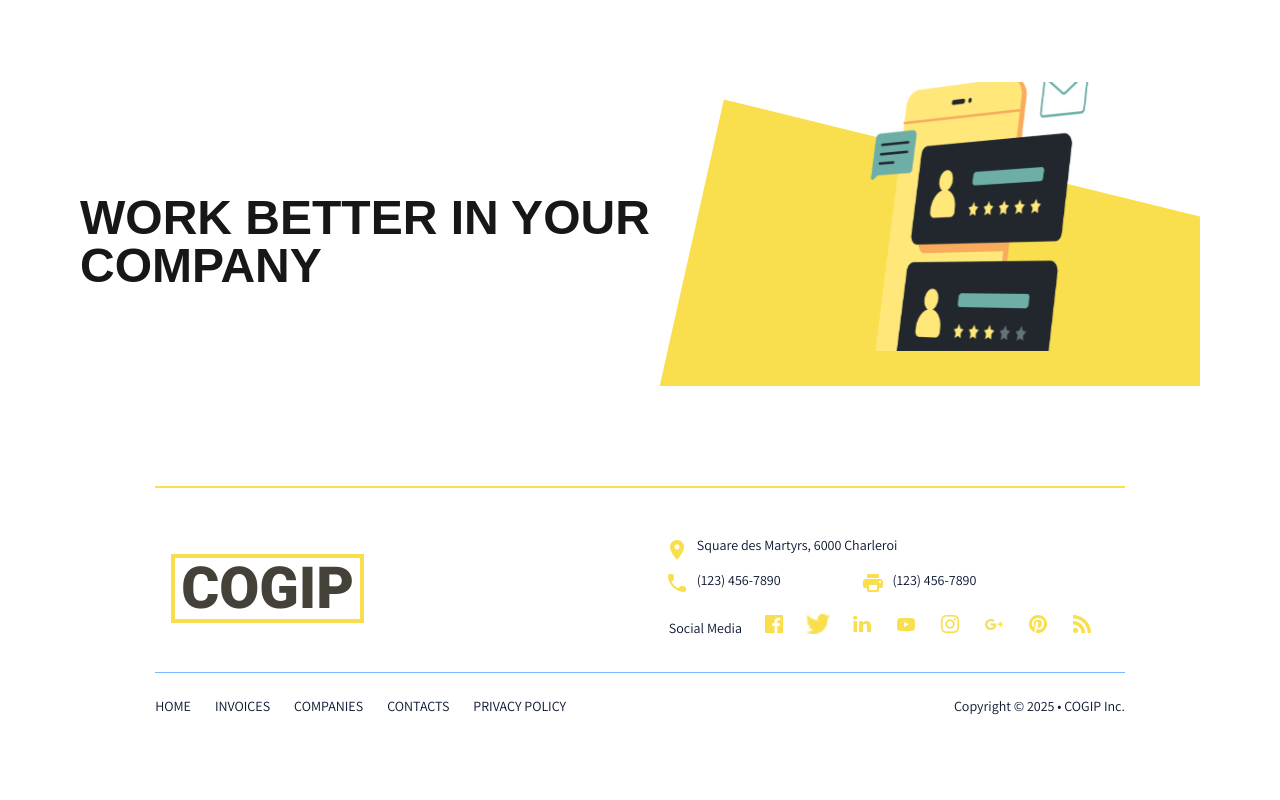
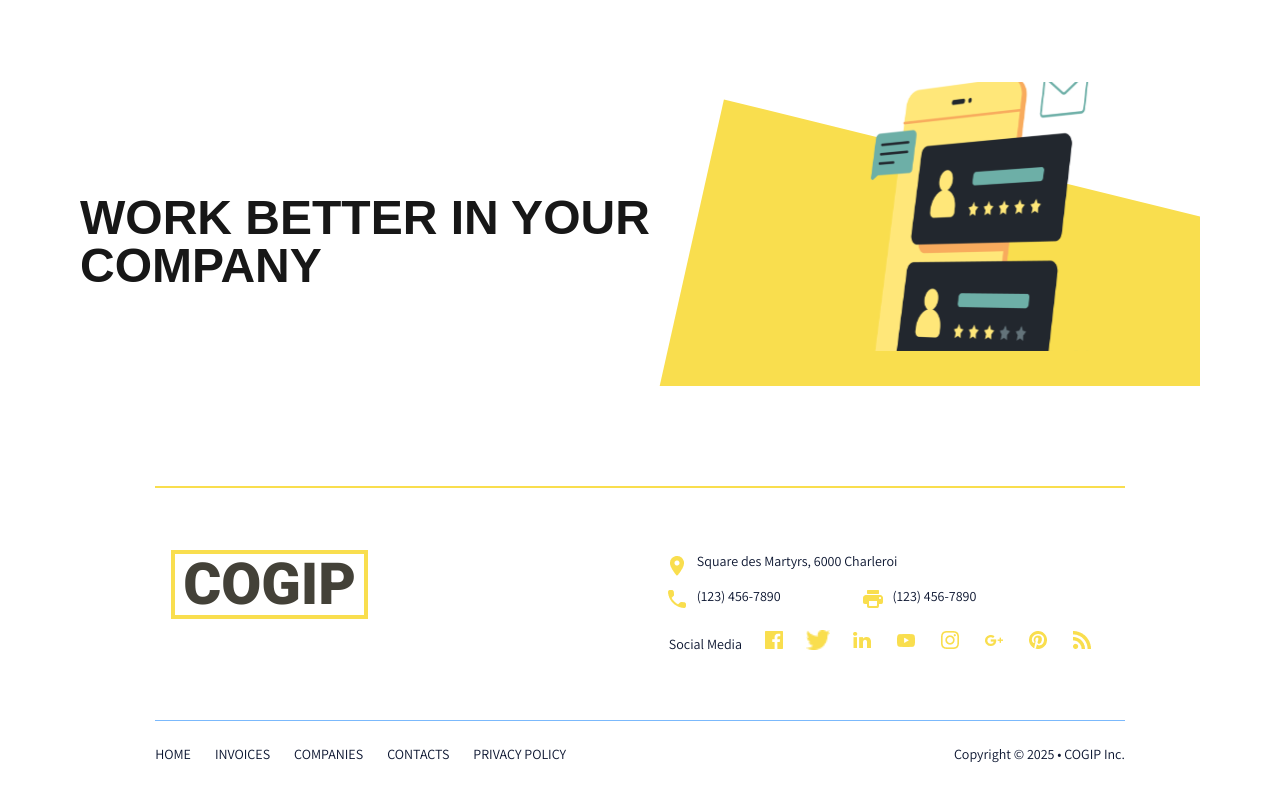
Before and after one commit to sam-sepiol1/cogip-client, a Next.js app: page / in a window 1280 px wide. Shown: the part 1901-2701 px from the top of the page. Built offline with nearby package versions, Linux system fonts and the light colour scheme.

Commit message:
Refacto the logo code and this position

```diff
--- a/app/components/Footer.tsx
+++ b/app/components/Footer.tsx
@@ -9,9 +9,9 @@ export default function Footer() {
 
     return (
         <footer className="w-[75.76%] mx-auto flex flex-col items-center justify-start mt-[100px] mb-[100px] border-t-2 border-[#F9DE4E]">
-            <div className="w-full flex justify-between items-center mt-6">
+            <div className="w-full flex justify-between items-center mt-10">
                 <h2
-                    className="footer-logo text-5xl font-bold text-[#434138] border-4 ml-4 px-1.5 py-0.5"
+                    className="footer-logo border-4 ml-4 px-2 py-0.5 relative top-[-20px]"
                     style={{borderColor: "#F9DE4E"}}>
                     COGIP
                 </h2>
@@ -61,7 +61,7 @@ export default function Footer() {
 
             </div>
 
-            <div className="w-full h-[1px] bg-[#7BB9FC] mt-2"></div>
+            <div className="w-full h-[1px] bg-[#7BB9FC] mt-10" ></div>
             <div className="w-full flex justify-between items-center mt-6">
                 <nav>
                     <ul className="flex space-x-6 text-lg font-medium">
```
